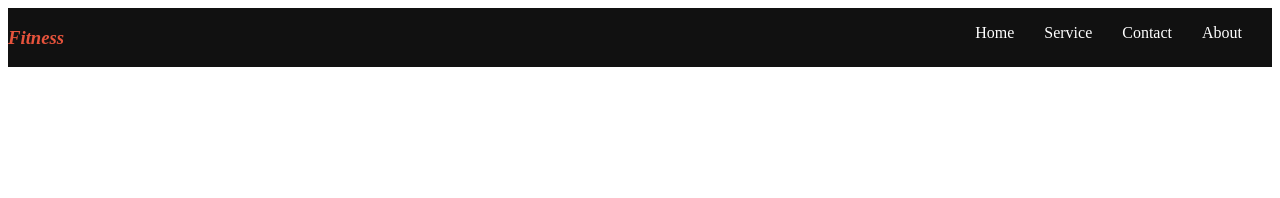
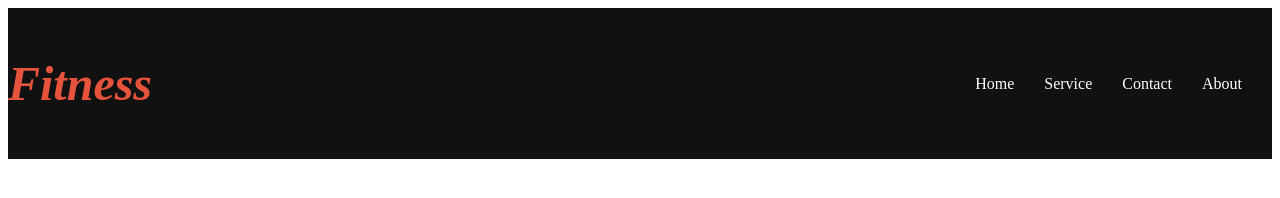
Before and after one commit to Zahedul01/Assignment-2, a plain HTML site: page index.html in a window 1280 px wide. Drawn offline with Linux system fonts and the light colour scheme.

Commit message:
added navbar style

```diff
--- a/Styles/architect.css
+++ b/Styles/architect.css
@@ -10,6 +10,8 @@
   .brand{
     font-style: italic;
     color: #E6533C;
+    font-weight: 700;
+    font-size: 3rem;
   }
 
   /*shared styles*/
@@ -28,9 +30,14 @@
     background-color: #111111;
 }
 
+.bg-dark{
+
+}
+
   /* Navbar related Style  */
 .navbar{
     justify-content: space-between;
+    align-items: center;
 }
 
 .nav-item{
@@ -38,6 +45,11 @@
     margin-right: 30px;
 }
 
+.navbar, .banner {
+    max-width: 1440;
+    margin: 0 auto;
+}
+
 .nav-link{
     text-decoration: none;
 
```
